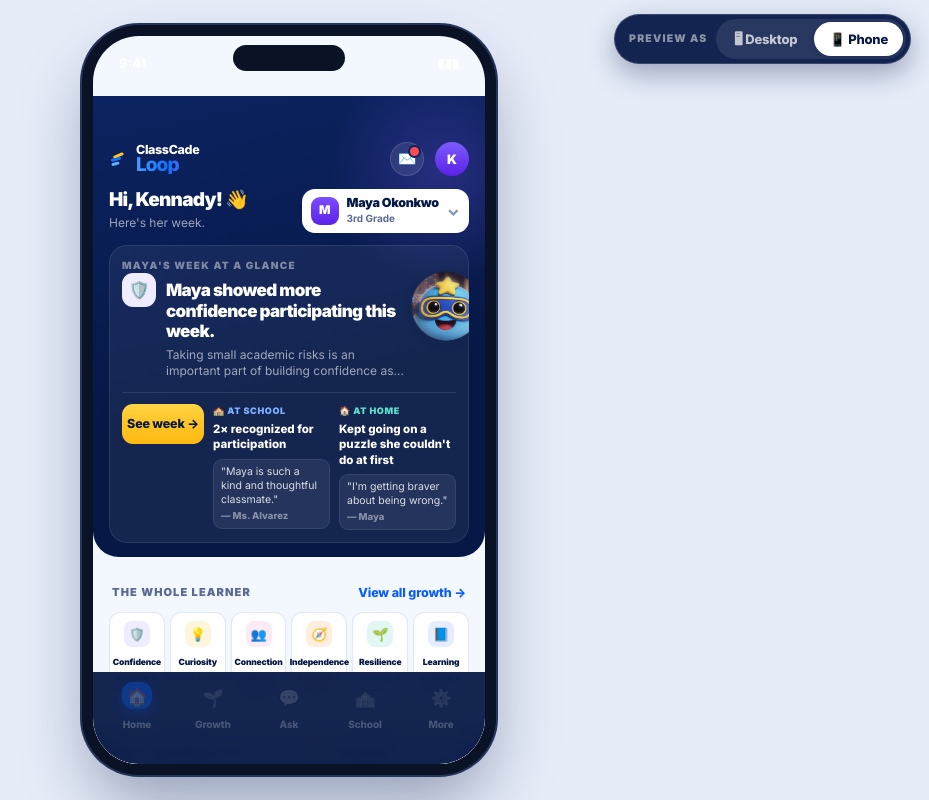
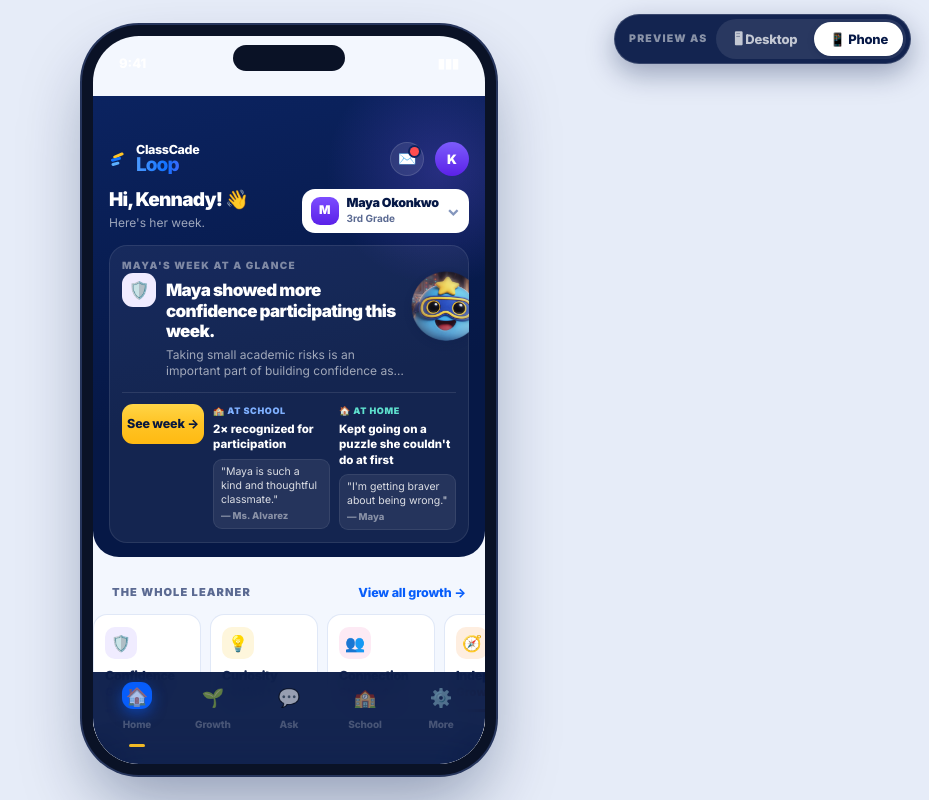
Before and after one commit to kennadyscott/classcade-loop, a plain HTML site: page parent.html in a window 1280 px wide. Shown: the whole page, without its empty margins (351-1280 px from the left). Drawn offline with Linux system fonts and the light colour scheme.

Commit message:
Wider Whole Learner carousel, tinted feature tiles, un-fade the icons
- Whole Learner cards go from 53px six-across to 108px in a carousel that
  shows three and a peek; readable again
- Tonight's Conversation gets a lavender tint and ClassCade Moment a green
  one, per the mockup — it breaks up a page of white cards and colour-codes
  the two halves of the daily ritual
- tab bar icons were running through grayscale(1), which makes emoji look
  muddy rather than muted; they are full colour now and the active tab is
  marked by a gold underline instead

Co-Authored-By: Claude Opus 5 <noreply@anthropic.com>

```diff
--- a/loop.css
+++ b/loop.css
@@ -914,12 +914,19 @@ body.sm .side nav a{
   color:rgba(255,255,255,.5);text-align:center;background:none;box-shadow:none
 }
 body.sm .side nav a.notab{display:none}
+/* emoji don't survive being greyed out — they just look muddy. Keep every
+   icon at full colour and signal the active tab with the label and a dot. */
 body.sm .side nav a .ic{
-  width:auto;height:20px;line-height:20px;font-size:17px;
-  filter:grayscale(1) opacity(.62);transition:filter .14s,transform .14s
+  width:auto;height:20px;line-height:20px;font-size:18px;
+  filter:none;opacity:.85;transition:opacity .14s,transform .14s
 }
+body.sm .side nav a{position:relative}
 body.sm .side nav a.on{color:#fff;background:none;box-shadow:none}
-body.sm .side nav a.on .ic{filter:none;transform:translateY(-1px)}
+body.sm .side nav a.on .ic{opacity:1;transform:translateY(-1px)}
+body.sm .side nav a.on::after{
+  content:"";position:absolute;bottom:-3px;left:50%;transform:translateX(-50%);
+  width:16px;height:3px;border-radius:999px;background:var(--gold)
+}
 
 /* ── 2 · a real title bar, not a headline ────────────────────────── */
 .mobilebar{
@@ -1080,16 +1087,21 @@ body.sm .m-row.tall{align-items:flex-start}
 body.sm .m-row.tall .ric{margin-top:1px}
 
 /* growth carousel */
-body.sm .m-growth{display:grid;grid-template-columns:repeat(6,minmax(0,1fr));gap:5px}
+/* wide enough to read, in a carousel that shows three and a bit — the peek
+   is what tells you the rest are there */
+body.sm .m-growth{
+  display:flex;gap:9px;overflow-x:auto;scroll-snap-type:x mandatory;
+  margin:0 -16px;padding:2px 16px 6px;scrollbar-width:none;-webkit-overflow-scrolling:touch
+}
+body.sm .m-growth::-webkit-scrollbar{display:none}
 body.sm .m-gcard{
-  background:#fff;border:1px solid var(--line-soft);border-radius:11px;padding:8px 5px 9px;
-  min-width:0;text-align:center;display:flex;flex-direction:column;align-items:center
+  flex:0 0 auto;width:108px;scroll-snap-align:start;
+  background:#fff;border:1px solid var(--line-soft);border-radius:14px;padding:12px 11px 13px
 }
-body.sm .m-gcard .tile{width:26px;height:26px;border-radius:8px;display:grid;place-items:center;font-size:13px;margin-bottom:6px}
-body.sm .m-gcard .nm{font-size:8.5px;font-weight:900;letter-spacing:-.02em;line-height:1.15;
-  min-height:2.3em;display:flex;align-items:center;text-align:center}
-body.sm .m-gcard .st{font-size:8px;font-weight:900;margin-top:1px;line-height:1.2;white-space:nowrap}
-body.sm .m-gcard .bar{height:3px;border-radius:999px;background:#eaf0fa;margin-top:6px;overflow:hidden;width:100%}
+body.sm .m-gcard .tile{width:32px;height:32px;border-radius:10px;display:grid;place-items:center;font-size:16px;margin-bottom:9px}
+body.sm .m-gcard .nm{font-size:12.5px;font-weight:900;letter-spacing:-.028em;line-height:1.2}
+body.sm .m-gcard .st{font-size:11.5px;font-weight:900;margin-top:3px;line-height:1.2}
+body.sm .m-gcard .bar{height:4px;border-radius:999px;background:#eaf0fa;margin-top:9px;overflow:hidden;width:100%}
 body.sm .m-gcard .bar i{display:block;height:100%;border-radius:999px}
 
 /* chips */
@@ -1208,11 +1220,24 @@ body.sm .m-tile{
   background:#fff;border:1px solid var(--line-soft);border-radius:16px;padding:13px 12px;min-width:0;
   position:relative;overflow:hidden
 }
+/* emoji washed out to 16% reads as a smudge rather than an illustration —
+   keep it small, keep its colour, and let it sit clear of the text */
 body.sm .m-tile .art{
-  position:absolute;right:-6px;bottom:-8px;font-size:44px;line-height:1;opacity:.16;
-  transform:rotate(-8deg);pointer-events:none
+  position:absolute;right:7px;bottom:7px;font-size:27px;line-height:1;opacity:.72;
+  transform:rotate(-6deg);pointer-events:none
 }
-body.sm .m-tile.moment{background:linear-gradient(180deg,#f4fbf6,#fff)}
+/* the two feature tiles carry a tint — it breaks up a page of white cards
+   and colour-codes the two halves of the daily ritual */
+body.sm .m-tile.convo{
+  background:linear-gradient(170deg,#f6f3ff,#fdfcff);
+  border-color:rgba(124,92,252,.22)
+}
+body.sm .m-tile.convo .tl{color:#6b4bd8}
+body.sm .m-tile.coins,body.sm .m-tile.moment{
+  background:linear-gradient(170deg,#eefaf1,#fbfefc);
+  border-color:rgba(16,139,47,.2)
+}
+body.sm .m-tile.coins .tl,body.sm .m-tile.moment .tl{color:#12803a}
 body.sm .m-tile .th{display:flex;align-items:center;gap:7px;margin-bottom:9px}
 body.sm .m-tile .ti{width:26px;height:26px;border-radius:8px;display:grid;place-items:center;font-size:13px;flex:none}
 body.sm .m-tile .tl{font-size:9.5px;font-weight:900;letter-spacing:.08em;text-transform:uppercase;color:var(--muted);line-height:1.2}
--- a/parent.html
+++ b/parent.html
@@ -4,13 +4,13 @@
 <title>Home · ClassCade Loop</title>
 <link rel="preconnect" href="https://fonts.googleapis.com"><link rel="preconnect" href="https://fonts.gstatic.com" crossorigin>
 <link href="https://fonts.googleapis.com/css2?family=Inter:wght@400;500;600;700;800;900&display=swap" rel="stylesheet">
-<link rel="stylesheet" href="loop.css?v=48">
+<link rel="stylesheet" href="loop.css?v=52">
 </head><body>
 <div id="app"></div>
 
-<script src="loop.data.js?v=48"></script>
-<script src="loop.engine.js?v=48"></script>
-<script src="loop.shell.js?v=48"></script>
+<script src="loop.data.js?v=52"></script>
+<script src="loop.engine.js?v=52"></script>
+<script src="loop.shell.js?v=52"></script>
 <script>
 const d = LOOP.child(ME);
 /* folds start open on a wide screen and closed on a phone */
@@ -118,8 +118,8 @@ function renderPhone(){
       </div>
 
       <div class="m-duo" style="margin-top:18px">
-        <div class="m-tile">
-          <div class="th"><div class="ti" style="background:#f0ecff">💬</div>
+        <div class="m-tile convo">
+          <div class="th"><div class="ti" style="background:#e9e2ff">💬</div>
             <div class="tl">Tonight's conversation</div></div>
           <div class="tq">${q.grounded?'Instead of “How was school today?”':'Ask tonight'}</div>
           <div class="tp">“${esc(q.q)}”</div>
@@ -127,8 +127,8 @@ function renderPhone(){
           <span class="art">💬</span>
         </div>
         ${tier==='connected' && cn.total ? `
-        <div class="m-tile">
-          <div class="th"><div class="ti" style="background:#fff6d9">⭐</div>
+        <div class="m-tile coins">
+          <div class="th"><div class="ti" style="background:#d8f3e0">⭐</div>
             <div class="tl">ClassCade moment</div></div>
           <div class="tq">${esc(d.first)} earned ${cn.total} coins</div>
           <div style="display:flex;align-items:center;gap:10px;margin-top:9px">
```
Also changed, not shown: ask.html (+4 -4 lines), growth.html (+4 -4 lines), index.html (+4 -4 lines), kids.html (+4 -4 lines), messages.html (+4 -4 lines), school.html (+4 -4 lines), settings.html (+4 -4 lines), teacher.html (+4 -4 lines).
